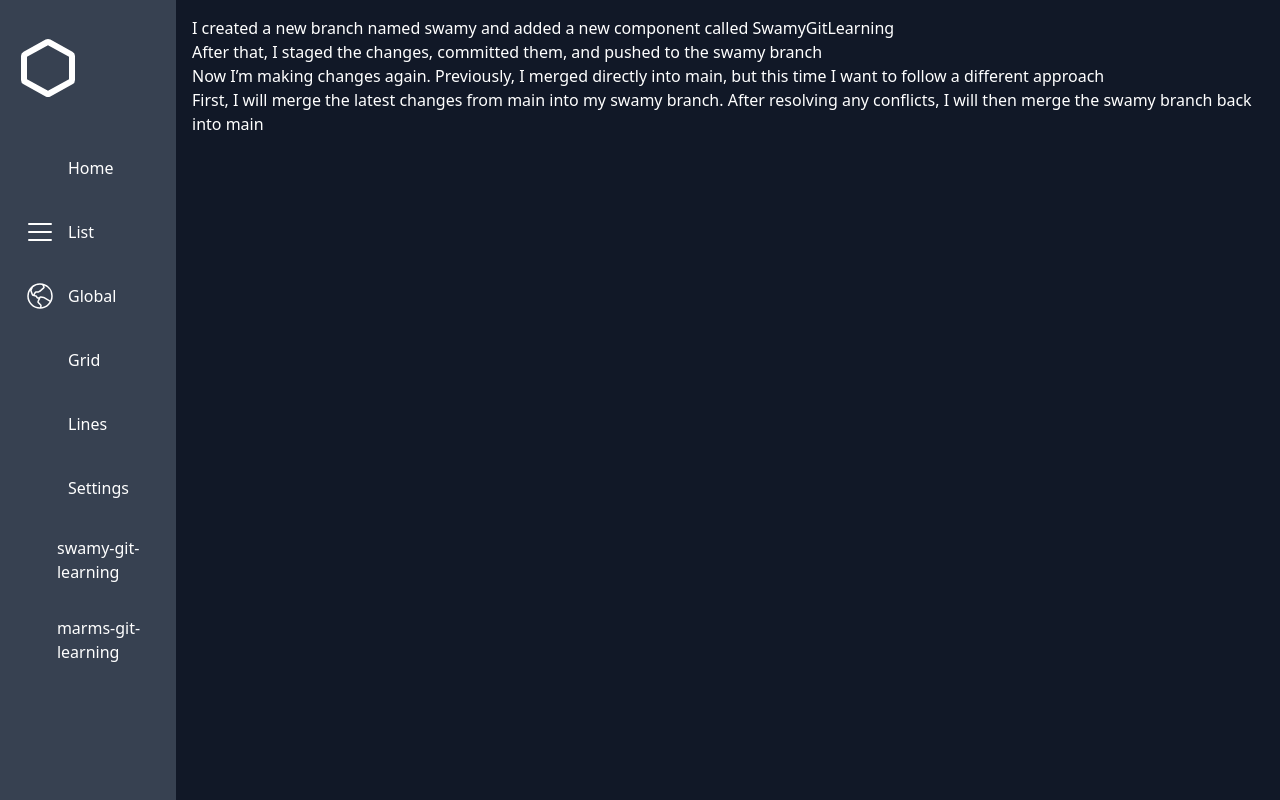
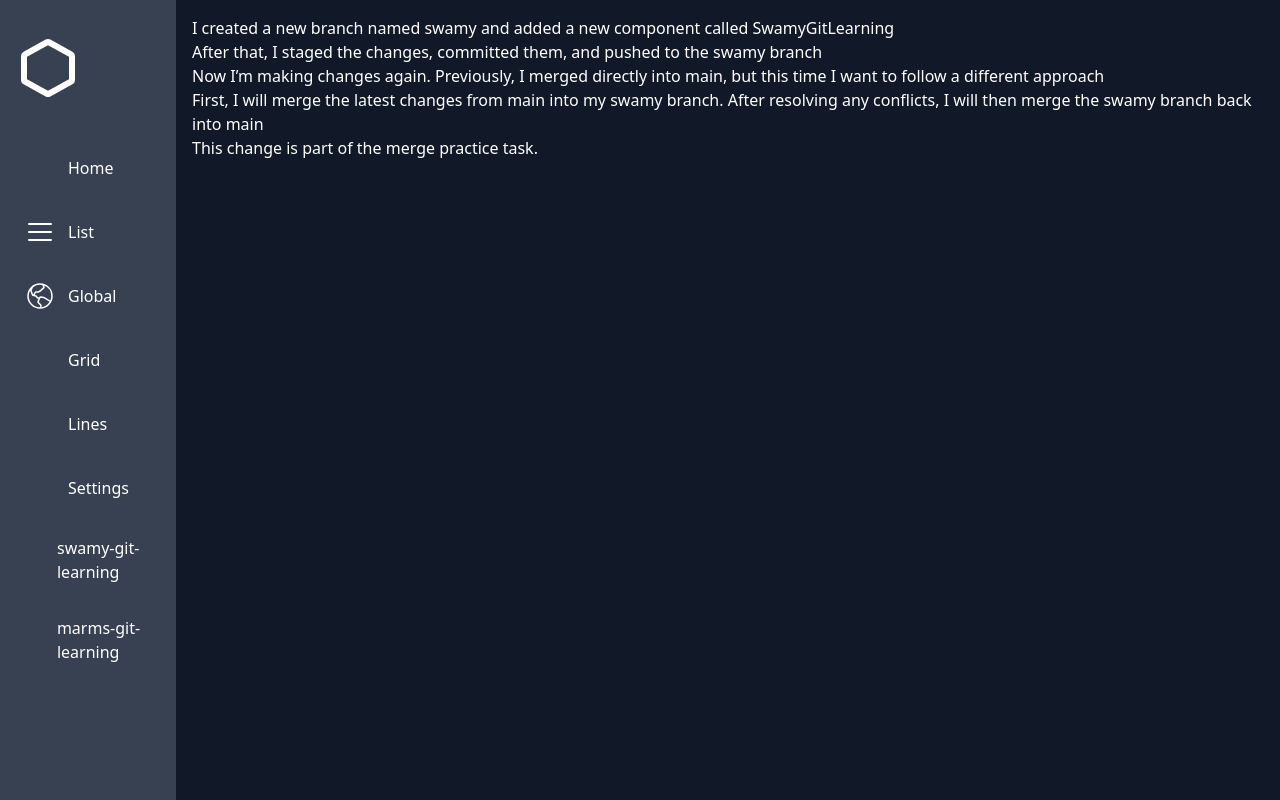
Before and after one commit to Swamynaiduryali/chatbotapplication, a React (Create React App) app: page /swamy-git-learning in a window 1280 px wide. Built offline with nearby package versions, Linux system fonts and the light colour scheme; some icons are missing; the HTML template or start-up script is replaced by a standard one.

Commit message:
Update SwamyGitLearning component text for merge practice

```diff
--- a/src/Components/SwamyGitLearning.tsx
+++ b/src/Components/SwamyGitLearning.tsx
@@ -10,6 +10,7 @@ export const SwamyGitLearning: React.FC = () => {
             </p>
             <p>First, I will merge the latest changes from main into my swamy branch.
                 After resolving any conflicts, I will then merge the swamy branch back into main</p>
+            <p>This change is part of the merge practice task.</p>
         </div>
     )
 }
```
